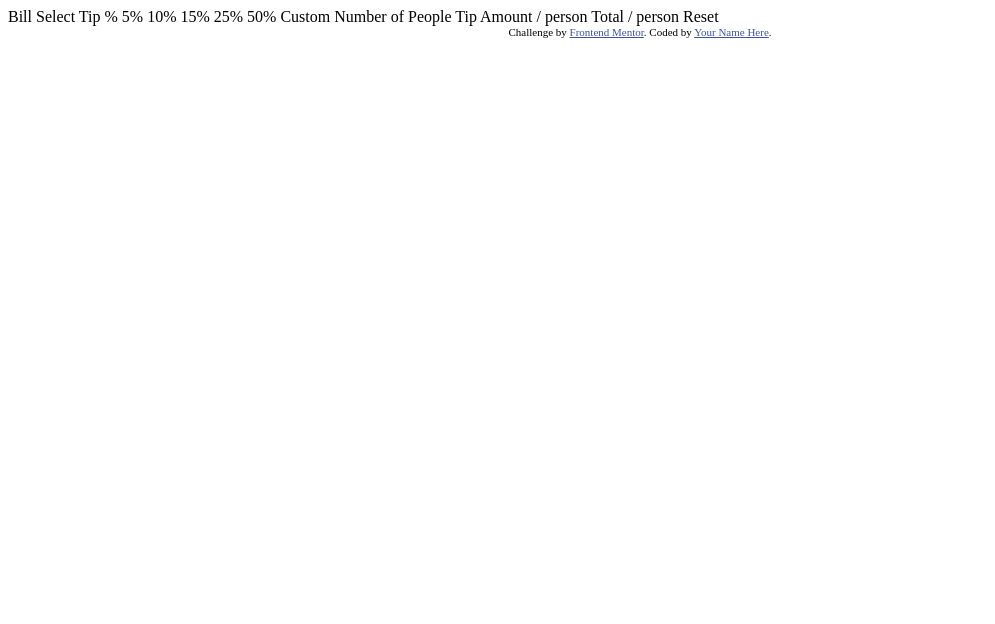
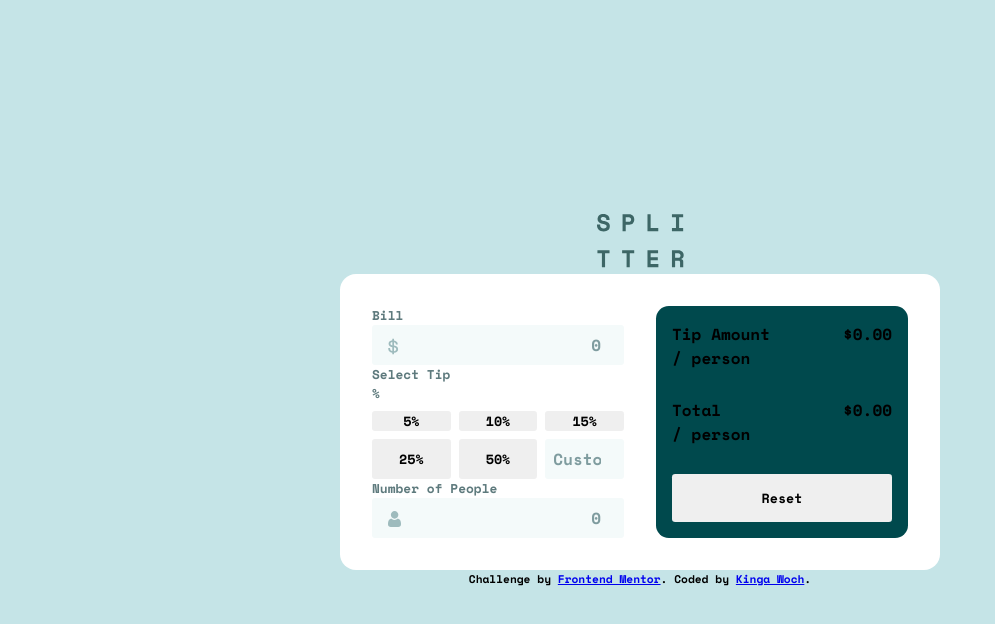
Before and after one commit to KingaWoch/Tip-calculator-app-FEM, a plain HTML site: page index.html in a window 1280 px wide. Shown: the whole page, without its empty margins (0-995 px from the left). Drawn offline with nearby package versions, Linux system fonts and the light colour scheme.

Commit message:
second commit

```diff
--- a/index.html
+++ b/index.html
@@ -1,44 +1,80 @@
 <!DOCTYPE html>
 <html lang="en">
   <head>
-  <meta charset="UTF-8">
-  <meta name="viewport" content="width=device-width, initial-scale=1.0"> <!-- displays site properly based on user's device -->
+    <meta charset="UTF-8" />
+    <meta name="viewport" content="width=device-width, initial-scale=1.0" />
+    <!-- displays site properly based on user's device -->
 
-  <link rel="icon" type="image/png" sizes="32x32" href="./images/favicon-32x32.png">
+    <link
+      rel="icon"
+      type="image/png"
+      sizes="32x32"
+      href="./images/favicon-32x32.png"
+    />
 
     <title>Frontend Mentor | Tip calculator app</title>
-
-  <!-- Feel free to remove these styles or customise in your own stylesheet 👍 -->
-  <style>
-    .attribution { font-size: 11px; text-align: center; }
-    .attribution a { color: hsl(228, 45%, 44%); }
-  </style>
+    <link rel="stylesheet" href="style.css" />
+    <link rel="preconnect" href="https://fonts.googleapis.com" />
+    <link rel="preconnect" href="https://fonts.gstatic.com" crossorigin />
+    <link
+      href="https://fonts.googleapis.com/css2?family=Space+Mono:wght@700&display=swap"
+      rel="stylesheet"
+    />
   </head>
   <body>
-
-  Bill
-
-  Select Tip %
-  5%
-  10%
-  15%
-  25%
-  50%
-  Custom
-
-  Number of People
-
-  Tip Amount
+    <header>
+      <img src="images/logo.svg" alt="Splitter's logo" />
+    </header>
+    <main>
+      <form id="form">
+        <div class="inputs-container">
+          <div class="input-field">
+            <label for="bill">Bill</label>
+            <input id="bill" type="number" placeholder="0" />
+            <img src="images/icon-dollar.svg" alt="" />
+          </div>
+          <div class="tip-field">
+            <label for="tip">Select Tip %</label>
+            <button class="tip-value">5%</button>
+            <button class="tip-value">10%</button>
+            <button class="tip-value">15%</button>
+            <button class="tip-value">25%</button>
+            <button class="tip-value">50%</button>
+            <input type="number" placeholder="Custom" />
+          </div>
+          <div class="input-field">
+            <label for="people">Number of People</label>
+            <input id="people" type="number" placeholder="0" />
+            <img src="images/icon-person.svg" alt="" />
+          </div>
+        </div>
+        <div class="result-container">
+          <div class="total">
+            <p>
+              <span class="tip-amount">Tip Amount</span> <br />
               / person
-
-  Total
+            </p>
+            <p>$0.00</p>
+          </div>
+          <div class="total">
+            <p>
+              <span class="total-value">Total</span> <br />
               / person
-
-  Reset
-
-  <div class="attribution">
-    Challenge by <a href="https://www.frontendmentor.io?ref=challenge" target="_blank">Frontend Mentor</a>.
-    Coded by <a href="#">Your Name Here</a>.
+            </p>
+            <p>$0.00</p>
           </div>
+          <button type="reset" id="reset-btn">Reset</button>
+        </div>
+      </form>
+    </main>
+    <footer class="attribution">
+      <p>
+        Challenge by
+        <a href="https://www.frontendmentor.io?ref=challenge" target="_blank"
+          >Frontend Mentor</a
+        >. Coded by
+        <a href="https://github.com/KingaWoch" target="_blank">Kinga Woch</a>.
+      </p>
+    </footer>
   </body>
 </html>
--- /dev/null
+++ b/style.css
@@ -0,0 +1,108 @@
+:root {
+  --Strong-cyan: hsl(172, 67%, 45%);
+
+  --Very-dark-cyan: hsl(183, 100%, 15%);
+  --Dark-grayish-cyan: hsl(186, 14%, 43%);
+  --Grayis-cyan: hsl(184, 14%, 56%);
+  --Light-grayish-cyan: hsl(185, 41%, 84%);
+  --Very-light-grayish-cyan: hsl(189, 41%, 97%);
+  --White: hsl(0, 0%, 100%);
+
+  --fs: 2rem; /* form inputs */
+}
+
+* {
+  margin: 0;
+  padding: 0;
+  box-sizing: border-box;
+  font-family: "Space Mono", monospace;
+  font-weight: 700;
+}
+
+html,
+body {
+  height: 100%;
+  display: grid;
+  place-content: center;
+  background-color: var(--Light-grayish-cyan);
+}
+
+header {
+  text-align: center;
+}
+
+#form {
+  background-color: var(--White);
+  width: 600px;
+  display: grid;
+  grid-template-columns: 1fr 1fr;
+  gap: 2rem;
+  padding: 2rem;
+  border-radius: 1rem;
+}
+
+label {
+  color: var(--Dark-grayish-cyan);
+  font-size: 0.8rem;
+}
+
+.input-field {
+  display: flex;
+  flex-direction: column;
+  align-items: flex-start;
+  position: relative;
+}
+
+input {
+  width: 100%;
+  background-color: var(--Very-light-grayish-cyan);
+  border: none;
+  border-radius: 0.2rem;
+  padding: 0.5rem;
+  text-align: right;
+  font-size: 1rem;
+}
+
+input::placeholder {
+  text-align: right;
+  color: var(--Grayis-cyan);
+}
+
+.input-field img {
+  position: absolute;
+  top: 2rem;
+  left: 1rem;
+}
+
+.tip-field {
+  display: grid;
+  grid-template-columns: repeat(3, 1fr);
+  gap: 0.5rem;
+}
+
+.tip-value:nth-child(2) {
+  grid-column: 1 /2;
+}
+
+button {
+  border: none;
+  border-radius: 0.2rem;
+  cursor: pointer;
+}
+
+.result-container {
+  background-color: var(--Very-dark-cyan);
+  border-radius: 0.8rem;
+  padding: 1rem;
+  display: grid;
+}
+
+.total {
+  display: flex;
+  justify-content: space-between;
+}
+
+.attribution {
+  font-size: 0.7rem;
+  text-align: center;
+}
```
Lines whose indentation alone changed are shown as unchanged.
